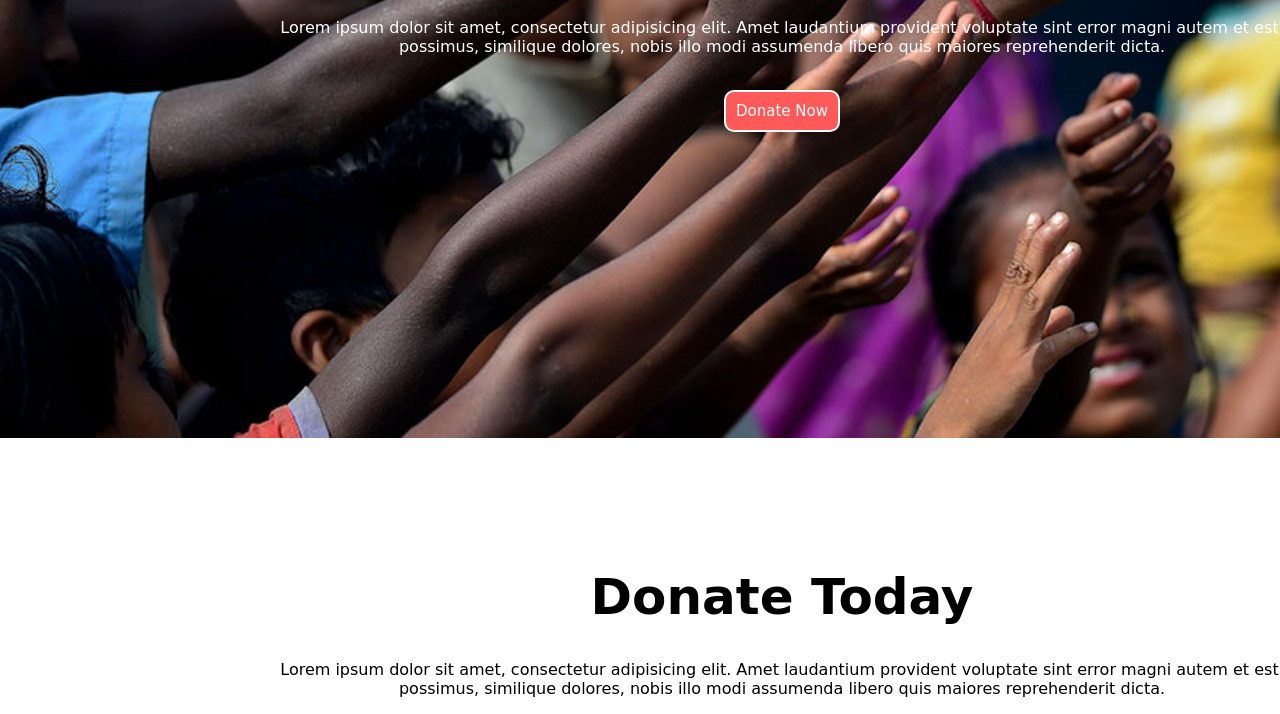
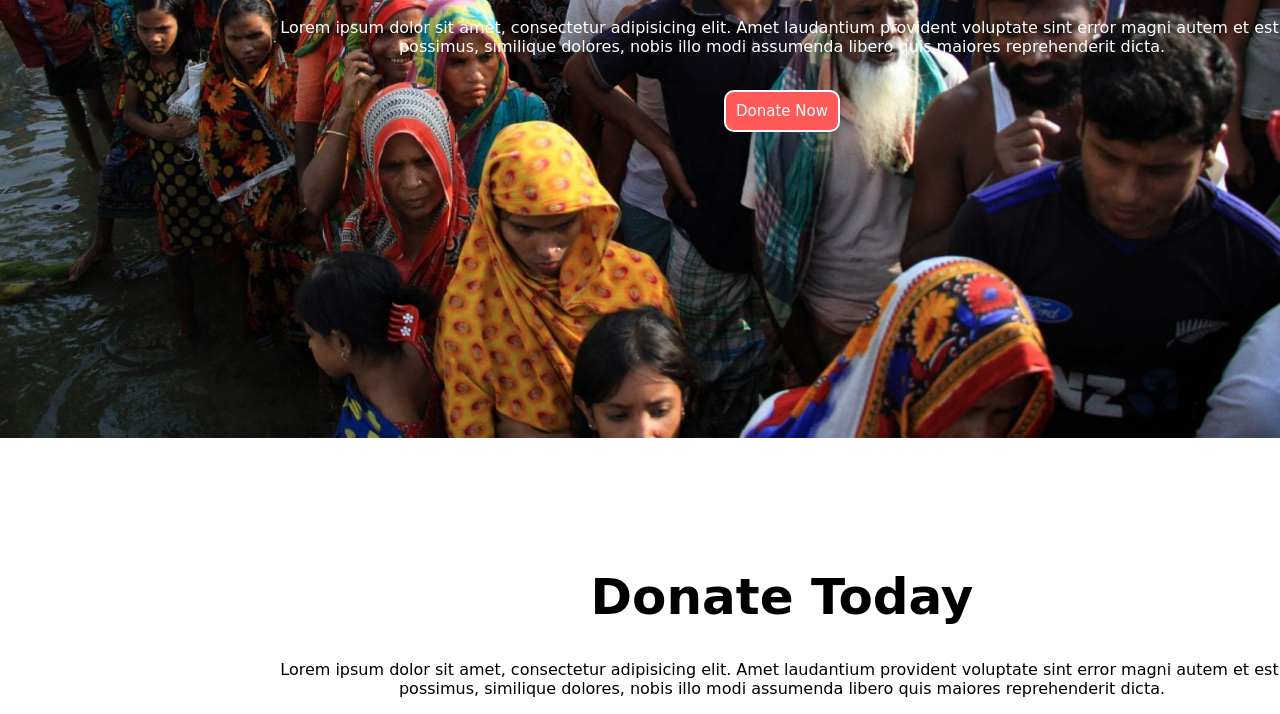
Before and after one commit to safayathahmad/reset-assignment-01-main, a plain HTML site: page index.html in a window 1280 px wide. Shown: the part 362-1076 px from the top of the page. Drawn offline with Linux system fonts and the light colour scheme.

Commit message:
background changed

```diff
--- a/style.css
+++ b/style.css
@@ -5,7 +5,7 @@ body {
 }
 
 .banner {
-    background-image: url(/images/donation13.jpg);
+    background-image: url(/images/donation7.jpg);
     height: 800px;
     width: 100%;
     background-repeat: no-repeat;
```
